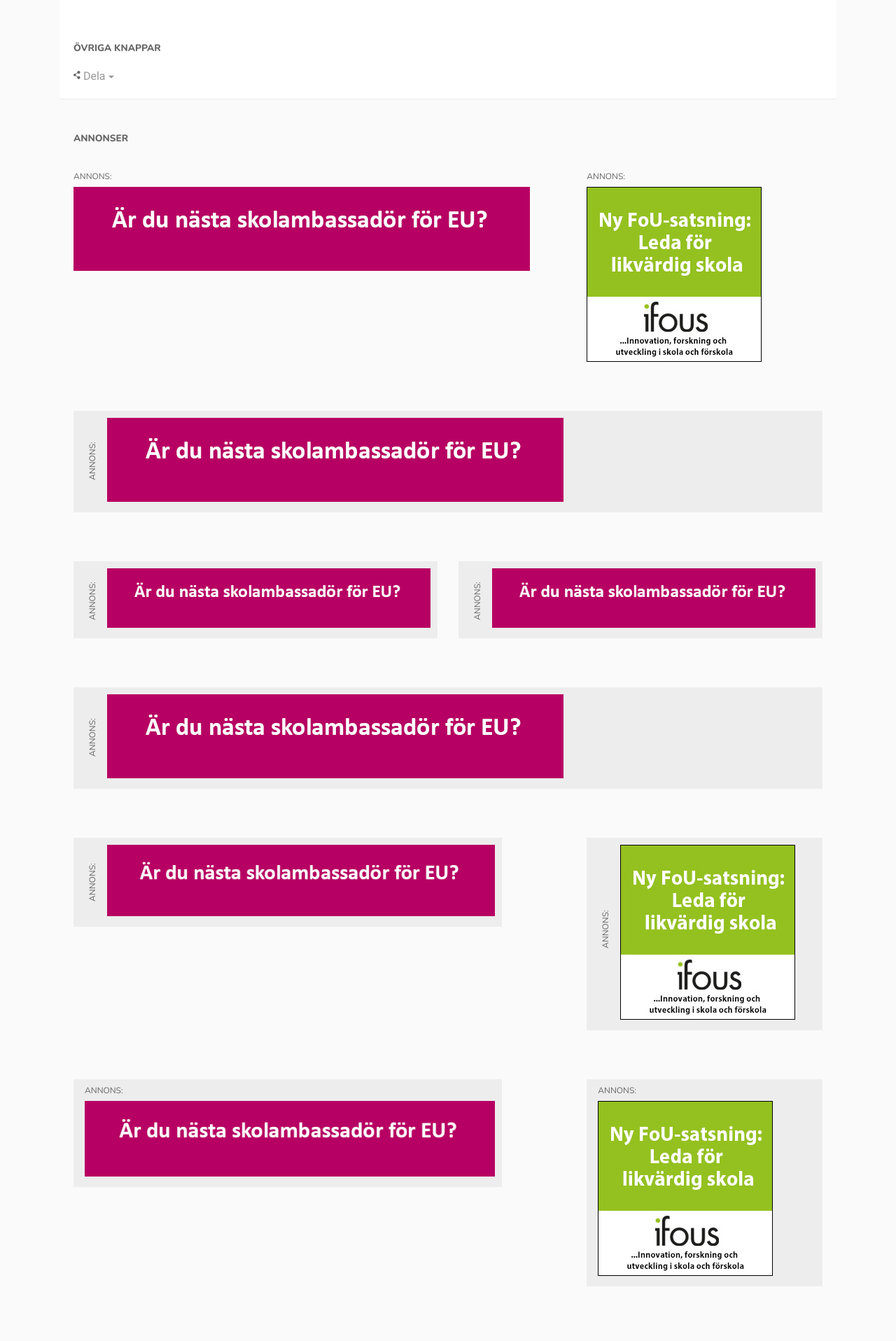
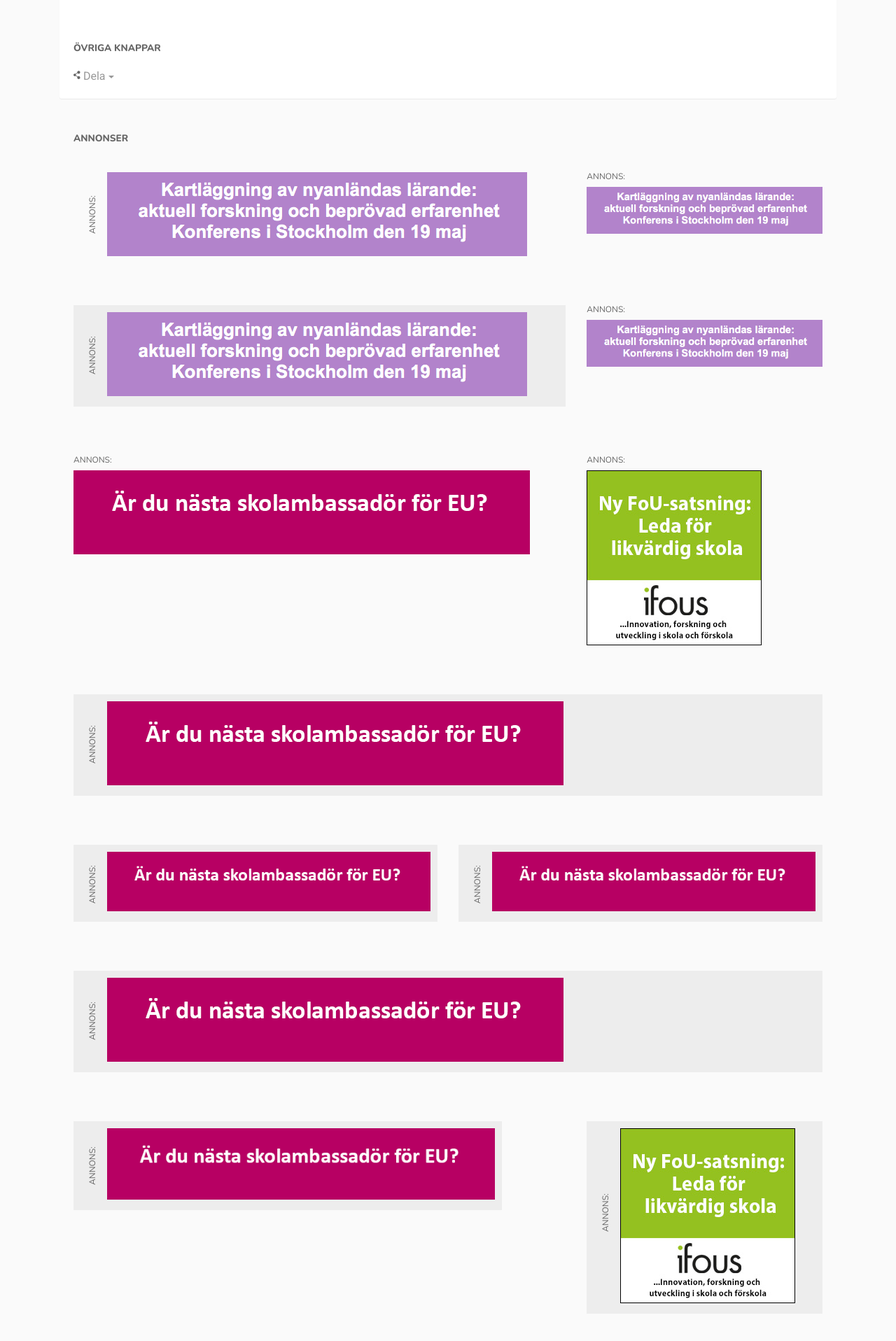
Before and after one commit to ekandreas/Skolporten2017, a PHP site: page /styleguide.php in a window 1280 px wide. Shown: the part 2125-4041 px from the top of the page at 70% size. Run offline with PHP 8.4, Linux system fonts and the light colour scheme; some libraries are stand-ins or nearby versions.

Commit message:
banner fix

```diff
--- a/public/styleguide.php
+++ b/public/styleguide.php
@@ -161,6 +161,54 @@
         <div class="well light">
 
           <h6 class="section-header">ANNONSER</h6>
+
+          <div class="row">
+            <div class="col-sm-8">
+
+              <div class="banner-area pl-5">
+                <h6 class="banner-title rotated">ANNONS:</h6>
+                <div class="banner-content">
+                  <a href=""><img src="images/exempel_annons.png"/></a></a>
+                </div>
+              </div>
+
+            </div>
+
+            <div class="col-sm-4">
+
+              <div class="banner-area">
+                <h6 class="banner-title">ANNONS:</h6>
+                <div class="banner-content">
+                  <a href=""><img src="images/exempel_annons.png"/></a></a>
+                </div>
+              </div>
+
+            </div>
+          </div>
+
+          <div class="row">
+            <div class="col-sm-8">
+
+              <div class="banner-area fill pl-5">
+                <h6 class="banner-title rotated">ANNONS:</h6>
+                <div class="banner-content">
+                  <a href=""><img src="images/exempel_annons.png"/></a></a>
+                </div>
+              </div>
+
+            </div>
+
+            <div class="col-sm-4">
+
+              <div class="banner-area">
+                <h6 class="banner-title">ANNONS:</h6>
+                <div class="banner-content">
+                  <a href=""><img src="images/exempel_annons.png"/></a></a>
+                </div>
+              </div>
+
+            </div>
+          </div>
 
           <div class="row">
             <div class="col-sm-8">
```
Also changed, not shown: public/images/exempel_annons.png (added).
